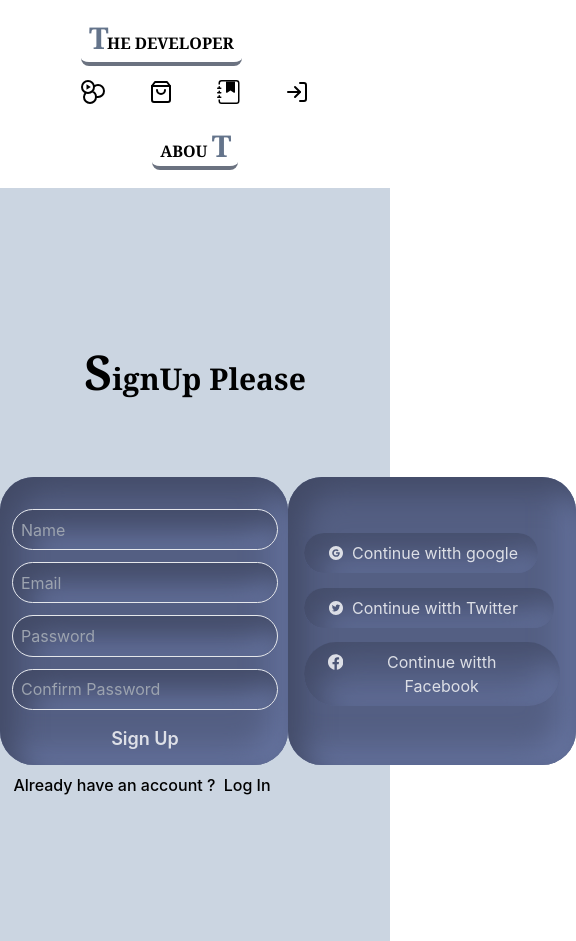
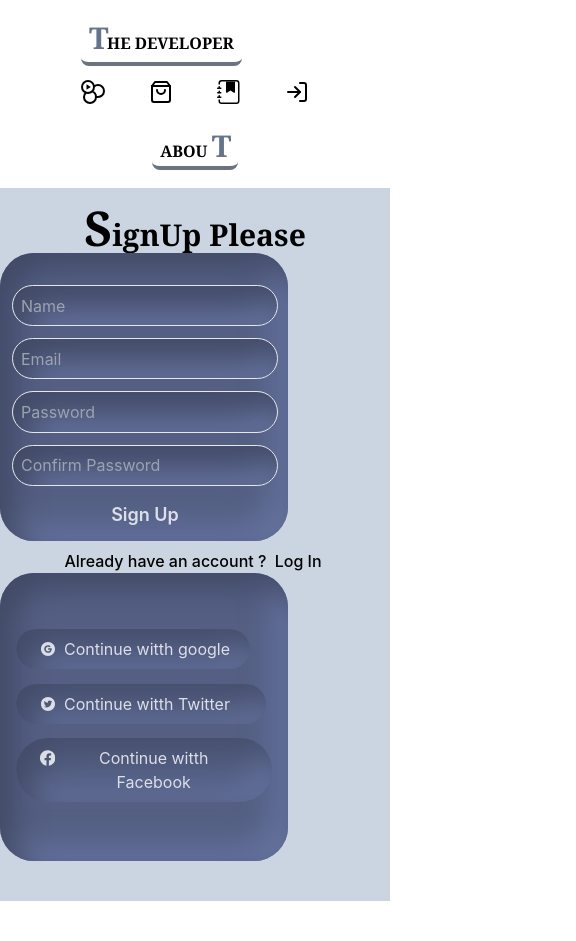
Before and after one commit to neyaznafiz/The-Developer, a React (Create React App) app: page /signup in a window 390 px wide. Shown: the whole page, 576 px wide, since content can reach past the window. After the commit the page ends 901 px from the top, so only its background shows below. Built offline with nearby package versions, Linux system fonts and the light colour scheme; no server answers.

Commit message:
login responsive added

```diff
--- a/src/Components/Pages/SignInMethod/SignUp/SignUp.jsx
+++ b/src/Components/Pages/SignInMethod/SignUp/SignUp.jsx
@@ -60,12 +60,12 @@ const SignUp = () => {
 
 
     return (
-        <div className='pt-20 pb-36 bg-slate-300'>
+        <div className='pt-4 lg:pt-20 md:pt-18 lg:pb-36 md:pb-30 pb-10 bg-slate-300'>
 
 
-            <h2 className='font-semibold text-3xl text-center py-20 font-serif'><span className='text-5xl'>S</span>ignUp Please</h2>
+            <h2 className='font-semibold text-3xl text-center lg:py-20 font-serif'><span className='text-5xl'>S</span>ignUp Please</h2>
 
-            <div className='flex justify-evenly'>
+            <div className='grid lg:flex lg:justify-evenly md:flex md:justify-evenly'>
 
                 <div>
 
```
